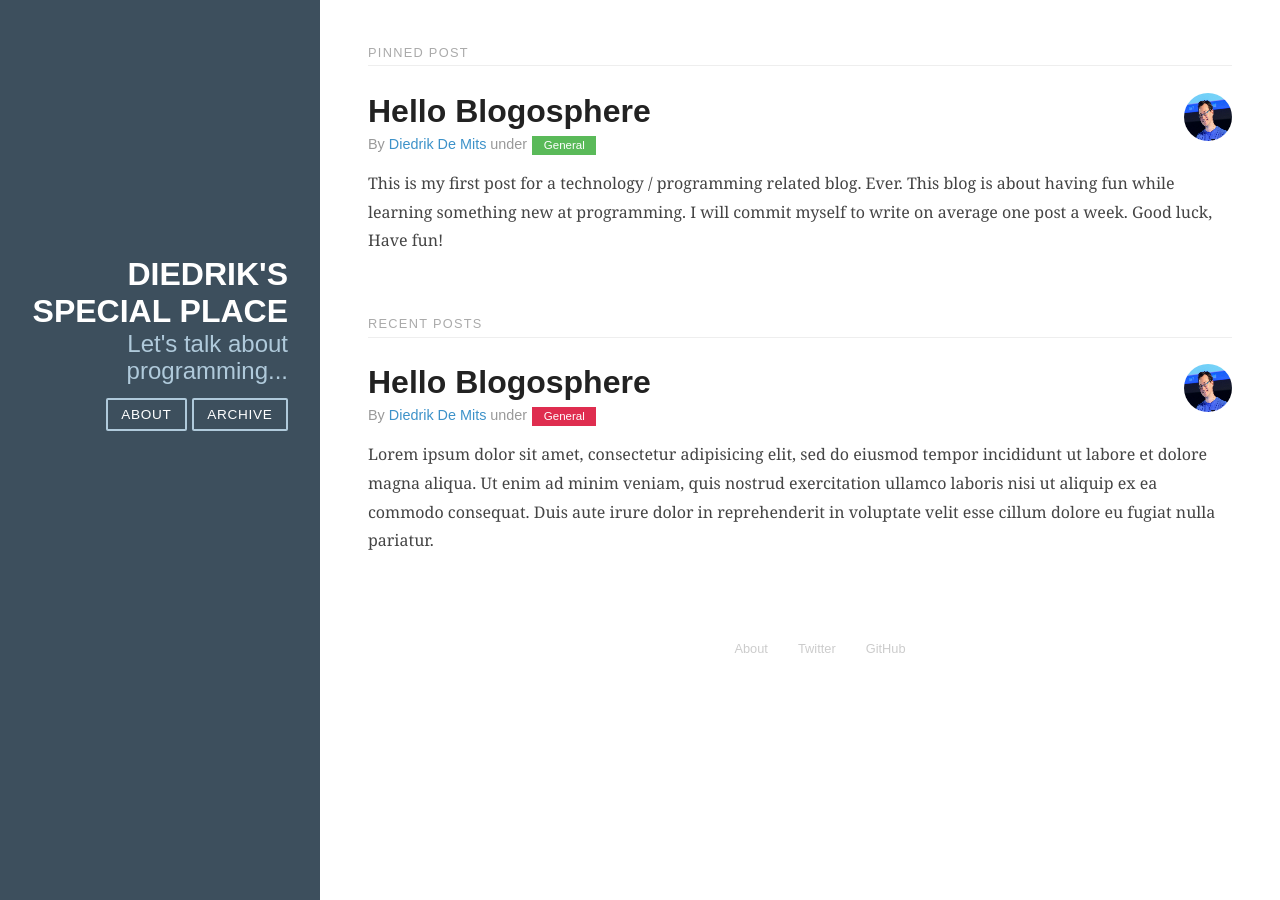
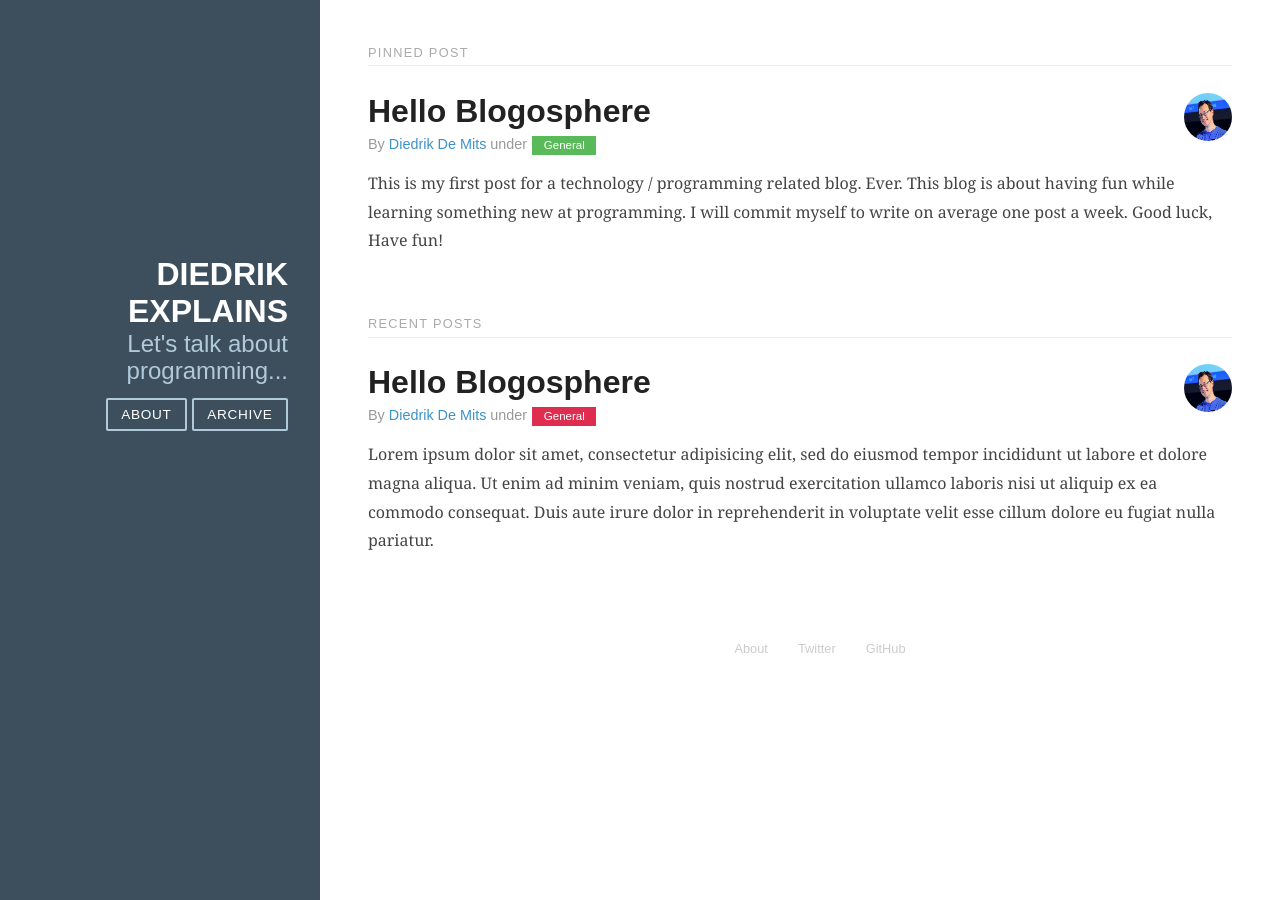
Before and after one commit to DiedrikDM/DiedrikDM.github.io, a Jekyll site: the page index.html, which Jekyll copies as it is, in a window 1280 px wide. Built offline with Jekyll 4.4.1, drawn with Linux system fonts in a browser that asks for light colours; nearby versions of some CDN libraries.

Commit message:
And we change it again...

```diff
--- a/index.html
+++ b/index.html
@@ -13,7 +13,7 @@
 <div id="layout" class="pure-g">
     <div class="sidebar pure-u-1 pure-u-md-1-4">
         <div class="header">
-            <h1 class="brand-title">Diedrik's Special Place</h1>
+            <h1 class="brand-title">Diedrik Explains</h1>
             <h2 class="brand-tagline">Let's talk about programming...</h2>
 
             <nav class="nav">
```
